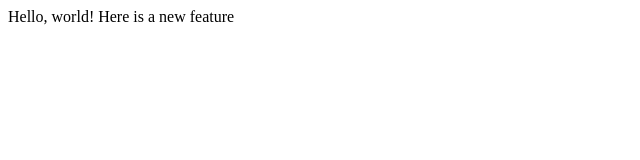
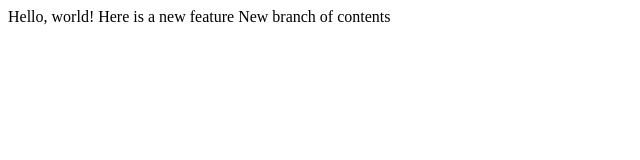
Before and after one commit to manuallende/lecture1, a plain HTML site: page index.html in a window 1280 px wide. Shown: the whole page, without its empty margins (0-640 px from the left). Drawn offline with Linux system fonts and the light colour scheme.

Commit message:
New branch content

```diff
--- a/index.html
+++ b/index.html
@@ -6,5 +6,6 @@
 		<body>
 				Hello, world!
 				Here is a new feature
+				New branch of contents
 		</body>
 </html>
```
